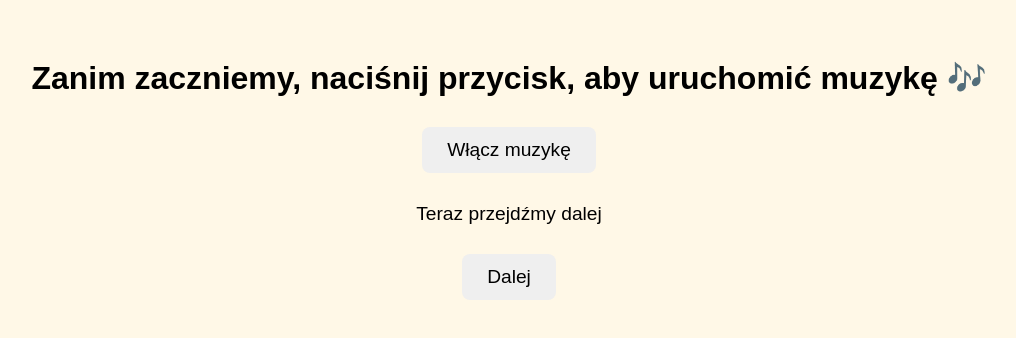
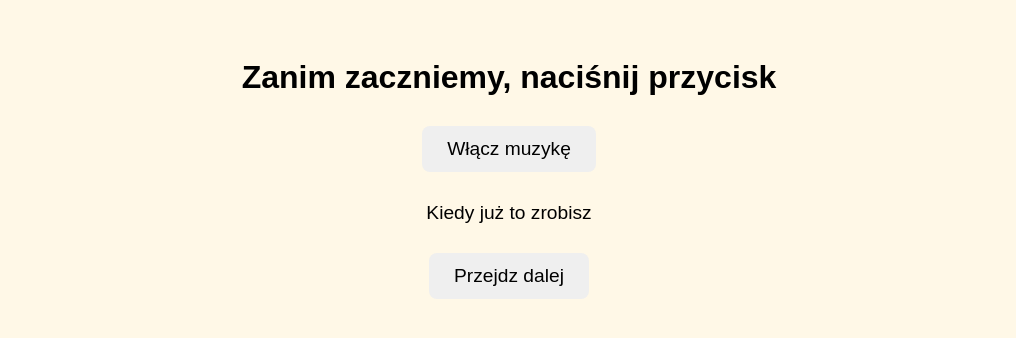
Before and after one commit to chustaa/zaproszenie-, a plain HTML site: page index.html in a window 1280 px wide. Shown: the whole page, without its empty margins (131-1147 px from the left). Drawn offline with Linux system fonts and the light colour scheme.

Commit message:
Update index.html

```diff
--- a/index.html
+++ b/index.html
@@ -31,10 +31,10 @@
 
 <!-- Ekran startowy -->
 <div id="startScreen">
-  <h1>Zanim zaczniemy, naciśnij przycisk, aby uruchomić muzykę 🎶</h1>
+  <h1>Zanim zaczniemy, naciśnij przycisk</h1>
   <button onclick="startMusic()">Włącz muzykę</button>
-  <p>Teraz przejdźmy dalej</p>
-  <button onclick="startQuiz()">Dalej</button>
+  <p>Kiedy już to zrobisz</p>
+  <button onclick="startQuiz()">Przejdz dalej</button>
 </div>
 
 <!-- Quiz -->
```
